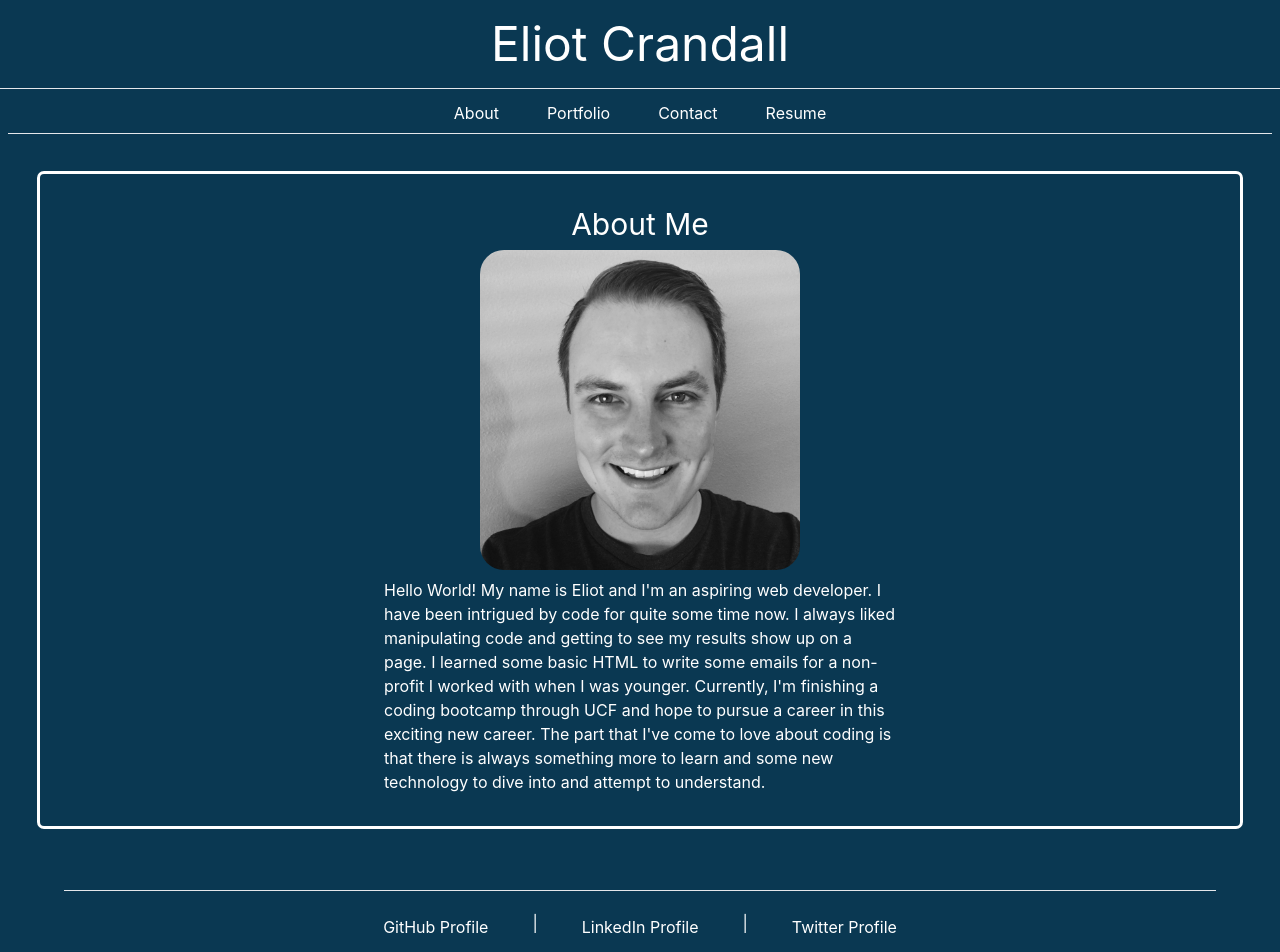
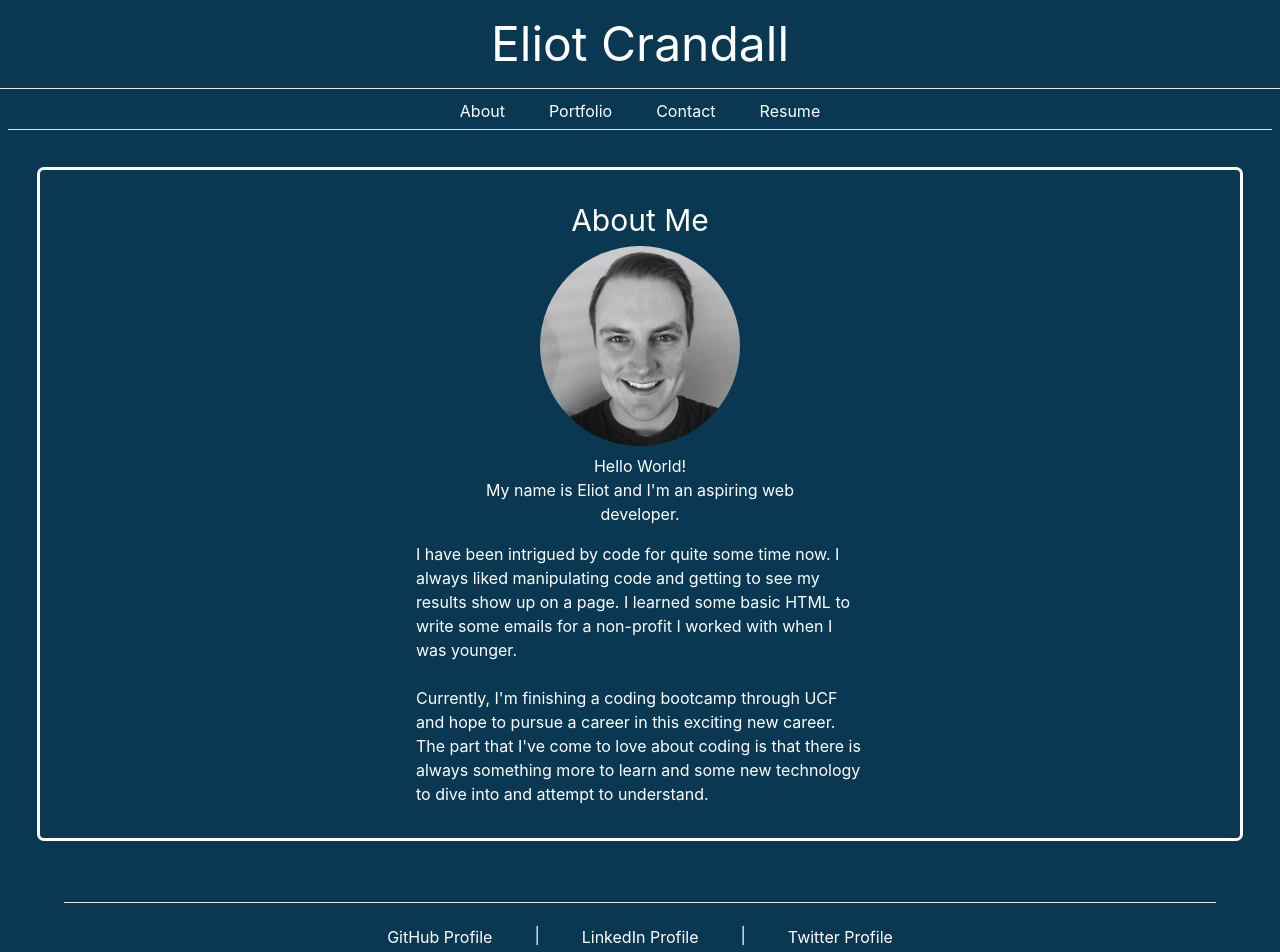
Before and after one commit to ejc10d/studentProfile, a React (Create React App) app in the folder my-app/: page / in a window 1280 px wide. Shown: the top 952 px of the page. Built offline with nearby package versions, Linux system fonts and the light colour scheme.

Commit message:
added resume and fixed css classes

```diff
--- a/my-app/src/components/About.js
+++ b/my-app/src/components/About.js
@@ -5,9 +5,14 @@ function About () {
     return (
         <div className="outline rounded flex flex-col justify-center items-center m-10 p-6" >
             <h2 className="text-3xl m-2">About Me</h2>
-            <img className=" max-w-xs rounded-3xl" alt="profile" src={require('../assets/images/IMG_2542.jpg')} />
-            <p className="content m-2 max-w-lg">
-            Hello World! My name is Eliot and I'm an aspiring web developer. I have been intrigued by code for quite some time now. I always liked manipulating code and getting to see my results show up on a page. I learned some basic HTML to write some emails for a non-profit I worked with when I was younger. Currently, I'm finishing a coding bootcamp through UCF and hope to pursue a career in this exciting new career. The part that I've come to love about coding is that there is always something more to learn and some new technology to dive into and attempt to understand.
+            <img className="profile" alt="profile" src={require('../assets/images/IMG_2542.jpg')} />
+            <p className="content m-2 max-w-sm text-center">
+            Hello World! < br />
+            My name is Eliot and I'm an aspiring web developer. <br />
+            </p>
+            <p className='content m-2 max-w-md'>
+            I have been intrigued by code for quite some time now. I always liked manipulating code and getting to see my results show up on a page. I learned some basic HTML to write some emails for a non-profit I worked with when I was younger.
+            <br/> <br/>Currently, I'm finishing a coding bootcamp through UCF and hope to pursue a career in this exciting new career. The part that I've come to love about coding is that there is always something more to learn and some new technology to dive into and attempt to understand.
             </p>
         </div>
     );
--- a/my-app/src/components/Contact.js
+++ b/my-app/src/components/Contact.js
@@ -39,7 +39,7 @@ return (
             <textarea
             className='form_text p-2 m-2 rounded bg-transparent outline focus:outline-gray-400 text-justify' name='message' rows='6' placeholder='Message' required>
             </textarea>
-            <button type='submit' className='p-2 w-32 m-2 bg-transparent hover:bg-lime-300  hover:text-slate-900 rounded outline'>Send Message</button>
+            <button type='submit' className='p-2 w-32 m-2 button'>Send Message</button>
         </form>
     </section>
 )
--- a/my-app/src/components/Footer.js
+++ b/my-app/src/components/Footer.js
@@ -6,14 +6,14 @@ function Footer() {
             <hr />
             <div className='m-5'>
                 <div  className='display: flex space-x-10 justify-center'>
-                    <a href='https://github.com/ejc10d' className='p-1 bg-transparent hover:bg-lime-300  hover:text-slate-900 rounded'>
+                    <a href='https://github.com/ejc10d' className='navbutton'>
                         GitHub Profile
                     </a>
                     <section>|</section>
-                    <a href='https://www.linkedin.com/in/eliot-crandall-3b8a3669/' className='p-1 bg-transparent hover:bg-lime-300  hover:text-slate-900 rounded'>
+                    <a href='https://www.linkedin.com/in/eliot-crandall-3b8a3669/' className='navbutton'>
                          LinkedIn Profile
                     </a> <section>|</section>
-                    <a href='http://twitter.com/eliot_jay' className='p-1 bg-transparent hover:bg-lime-300  hover:text-slate-900 rounded'>
+                    <a href='http://twitter.com/eliot_jay' className='navbutton'>
                         Twitter Profile
                     </a>
                 </div>
--- a/my-app/src/components/Navigation.js
+++ b/my-app/src/components/Navigation.js
@@ -6,18 +6,18 @@ export default function Navigation() {
     return (
         <nav className='main-header-menu m-2'>
             <section className='display: flex space-x-10 justify-center m-1'>
-                <div className='p-1 bg-transparent hover:bg-lime-300  hover:text-slate-900 rounded'>
+                <div className='navbutton'>
                     <NavLink to='/about'
                     activeClass={"bg-lime-300"}
                     >About</NavLink>
                 </div>
-                <div className='p-1 bg-transparent hover:bg-lime-300  hover:text-slate-900 rounded'>
+                <div className='navbutton'>
                     <NavLink to='/portfolio'>Portfolio</NavLink>
                 </div>
-                <div className='p-1 bg-transparent hover:bg-lime-300  hover:text-slate-900 rounded'>
+                <div className='navbutton'>
                     <NavLink to='/contact'>Contact</NavLink>
                 </div>
-                <div className='p-1 bg-transparent hover:bg-lime-300  hover:text-slate-900 rounded'>
+                <div className='navbutton'>
                     <NavLink to='/resume'>Resume</NavLink>
                 </div>
             </section>
--- a/my-app/src/components/Portfolio.js
+++ b/my-app/src/components/Portfolio.js
@@ -65,8 +65,8 @@ function Portfolio () {
                             <img src={image} alt={title} className="max-w-sm mb-2"></img>
                         </div>
                         <div className="m-2">
-                            <a href={github} className='outline p-1 bg-transparent hover:bg-lime-300  hover:text-slate-900 rounded m-3' target='_blank' rel='noreferrer'>GitHub</a>
-                            <a href={demo} className="outline p-1 bg-transparent hover:bg-lime-300  hover:text-slate-900 rounded m-3" target="_blank"
+                            <a href={github} className='button m-2' target='_blank' rel='noreferrer'>GitHub</a>
+                            <a href={demo} className="button m-2" target="_blank"
                             rel='noreferrer'>
                                 Demo
                             </a>
--- a/my-app/src/components/Resume.js
+++ b/my-app/src/components/Resume.js
@@ -1,4 +1,5 @@
 import React from "react";
+const myResume = require('../assets/Resume-EliotCrandall.pdf')
 
 function Resume () {
     return (
@@ -7,7 +8,7 @@ function Resume () {
             {/* <img className="profilePhoto" src={process.env.PUBLIC_URL + '/img/profilePhoto.jpg'} alt="profile photo"/> */}
             <div className="content m-2">
             </div>
-            <button type='submit' className='p-2 w-32 m-2 bg-transparent hover:bg-lime-300  hover:text-slate-900 rounded outline'>Download Now</button>
+            <a href={myResume} download className='p-2 w-32 m-2 button'>Download Now</a>
         </div>
     );
 }
--- a/my-app/src/index.css
+++ b/my-app/src/index.css
@@ -17,3 +17,31 @@ code {
   font-family: source-code-pro, Menlo, Monaco, Consolas, 'Courier New',
     monospace;
 }
+
+.navbutton  {
+  padding: 2px;
+}
+.navbutton:hover {
+  background-color: rgb(196, 255, 107);
+  color: rgb(77, 77, 77);
+  border-radius: 6px;
+  /* p-1 bg-transparent hover:bg-lime-300  hover:text-slate-900 rounded */
+}
+
+.button {
+  padding: 5px;
+  border: 1px solid  white;
+  border-radius: 6px;
+}
+
+.button:hover {
+  background-color: rgb(196, 255, 107);
+  color: rgb(77, 77, 77);
+  border-radius: 6px;
+}
+
+.profile {
+  height: 200px;
+  width: 200px;
+  border-radius: 100px;
+}
```
Also changed, not shown: 1 other file (tests, documents, lock files or other folders).
